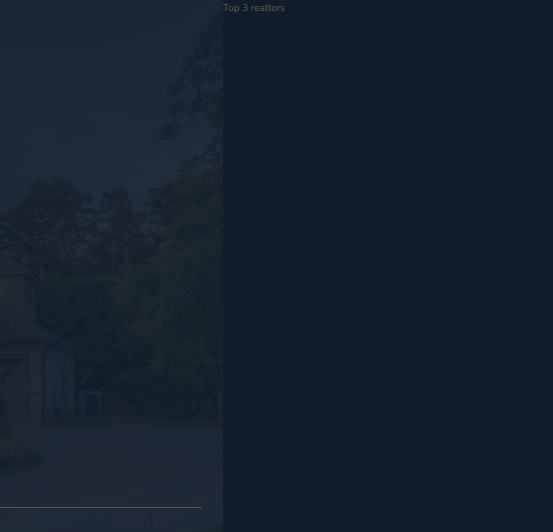
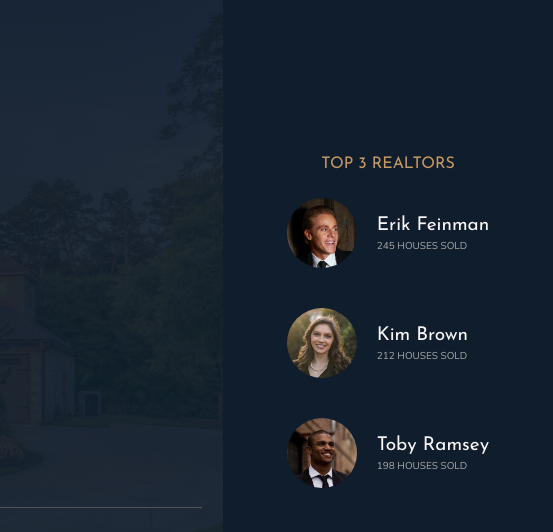
Before and after one commit to git-tutorial-user1/nexter, a website: page index.html in a window 1280 px wide. Shown: the top 532 px of the page, 727-1280 px from the left. Drawn offline with nearby package versions, Linux system fonts and the light colour scheme.

Commit message:
Add styles to realtors section and update index.html

```diff
--- a/index.html
+++ b/index.html
@@ -33,7 +33,26 @@
     </header>
 
     <div class="realtors">
-        Top 3 realtors
+        <h3 class="heading-3">Top 3 realtors</h3>
+        <div class="realtors__list">
+            <img src="img/realtor-1.jpeg" alt="Realtor 1" class="realtors__img">
+            <div class="realtors-details">
+                <h4 class="heading-4 heading-4--light">Erik Feinman</h4>
+                <p class="realtors__sold">245 houses sold</p>
+            </div>
+
+            <img src="img/realtor-2.jpeg" alt="Realtor 2" class="realtors__img">
+            <div class="realtors-details">
+                <h4 class="heading-4 heading-4--light">Kim Brown</h4>
+                <p class="realtors__sold">212 houses sold</p>
+            </div>
+
+            <img src="img/realtor-3.jpeg" alt="Realtor 3" class="realtors__img">
+            <div class="realtors-details">
+                <h4 class="heading-4 heading-4--light">Toby Ramsey</h4>
+                <p class="realtors__sold">198 houses sold</p>
+            </div>
+        </div>
     </div>
 
     <section class="features">
--- a/sass/_realtors.scss
+++ b/sass/_realtors.scss
@@ -1,4 +1,31 @@
 .realtors {
     background-color: $color-secondary;
     grid-column: col-start 7 / full-end;
+    padding: 3rem;
+
+    display: grid;
+    align-content: center;
+    justify-content: center;
+    grid-row-gap: 2rem;
+    justify-items: center;
+
+    &__list {
+        display: grid;
+        grid-template-columns: min-content max-content;
+        grid-column-gap: 2rem;
+        grid-row-gap: 5vh;
+        align-items: center;
+    }
+
+    &__img {
+        width: 7rem;
+        border-radius: 50%;
+        display: block;
+    }
+
+    &__sold {
+        text-transform: uppercase;
+        color: $color-grey-light-2;
+        margin-top: -3px;
+    }
 }
```
Also changed, not shown: css/style.css.
